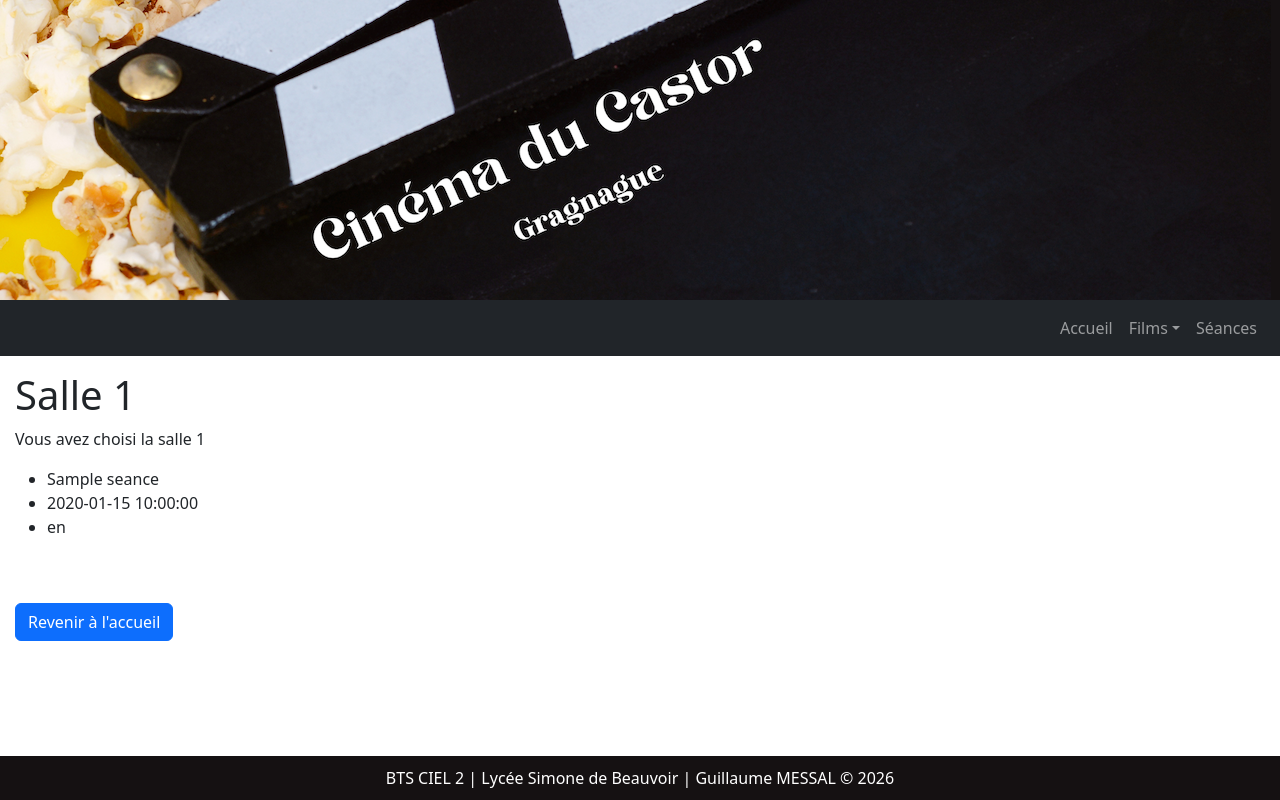
After one commit to guillaume-one/messalProjetCinema, a Flask app: template flaskCine/templates/seance.html in a window 1280 px wide. The commit adds this page. Run offline with Flask 3, Linux system fonts and the light colour scheme; the template is opened without the code that fills it: most values are stand-ins (such as "Sample title", 1, 10 or a date in 2020).

Commit message:
Route getseance fonctionnelle

```diff
--- a/flaskCine/app.py
+++ b/flaskCine/app.py
@@ -2,6 +2,7 @@ from flask import Flask, jsonify, render_template, redirect, url_for
 import pymysql
 import pymysql.cursors
 from config import Config # Importe la configuration
+import json
 app = Flask(__name__)
 def get_db_connection():
     """Crée la connexion à MariaDB avec les identifiants de config.py."""
@@ -69,14 +70,48 @@ def seances():
     co = get_db_connection()
     cursor = co.cursor()
 
-    requete_film = "SELECT * FROM film;"
+    requete_film = "SELECT * FROM seances JOIN salle ON seances.id_salle=salle.id JOIN film ON seances.id_film=film.id;"
     cursor.execute(requete_film)
-    films = cursor.fetchall()
+    info_seances_films = cursor.fetchall()
 
     cursor.close()
     co.close()
 
     return render_template('seances.html', films=films)
+
+@app.route('/seance/<num_salle>')
+def seance(num_salle):
+    co = get_db_connection()
+    cursor = co.cursor()
+
+    requete_seance = """SELECT film.titre, seances.heure_date, seances.version_langue, film.interdit_moins_16_ans FROM film
+                      JOIN seances ON film.id = seances.id_film JOIN salle ON seances.id_salle = salle.ID
+                      WHERE salle.num = %s and seances.heure_date > NOW() ORDER BY seances.heure_date ASC;"""
+
+    cursor.execute(requete_seance, num_salle)
+    seances = cursor.fetchall()
+    print(seances)
+    cursor.close()
+    co.close()
+
+    return render_template('seance.html', seances=seances, num_salle=num_salle)
+
+@app.route('/getseances/<num_salle>')
+def seance_json(num_salle):
+    co = get_db_connection()
+    cursor = co.cursor()
+    requete_seance = """SELECT film.titre, seances.heure_date, seances.version_langue, film.interdit_moins_16_ans
+                        FROM film JOIN seances ON film.id = seances.id_film JOIN salle ON seances.id_salle = salle.ID
+                        WHERE salle.num = %s and seances.heure_date > NOW() ORDER BY seances.heure_date ASC;"""
+
+    cursor.execute(requete_seance, num_salle)
+    seances = cursor.fetchall()
+    print(seances)
+    cursor.close()
+    co.close()
+
+    return seances
+
 
 @app.route('/film/')
 def film_sans_variable():
--- /dev/null
+++ b/flaskCine/templates/seance.html
@@ -0,0 +1,80 @@
+<!DOCTYPE html>
+<html lang="fr">
+<head>
+    <meta charset="UTF-8">
+    <title>{{ seances[0].titre }}</title>
+    <meta name="viewport" content="width=device-width, initial-scale=1.0">
+    <link href="https://cdn.jsdelivr.net/npm/bootstrap@5.3.8/dist/css/bootstrap.min.css" rel="stylesheet"
+          integrity="sha384-sRIl4kxILFvY47J16cr9ZwB07vP4J8+LH7qKQnuqkuIAvNWLzeN8tE5YBujZqJLB" crossorigin="anonymous">
+    <link rel="stylesheet" href="{{ url_for('static', filename='style.css') }}">
+</head>
+<body class="d-flex flex-column min-vh-100">
+
+<header class="banniere-bg">
+    <img src="{{ url_for('static', filename='Ressources/Images/banner.png') }}" alt="Bannière cinéma du Castor" class="img-fluid">
+</header>
+
+<nav class="navbar navbar-expand-sm navbar-dark bg-dark">
+    <div class="container-fluid">
+        <!-- Bouton hamburger (visible uniquement sur petit écran) -->
+        <button class="navbar-toggler" type="button" data-bs-toggle="collapse" data-bs-target="#menu">
+            <span class="navbar-toggler-icon"></span>
+        </button>
+    </div>
+
+    <!-- Partie repliable : contient les liens -->
+    <div class="collapse navbar-collapse" id="menu">
+        <ul class="navbar-nav me-auto mb-2 mb-lg-0">
+            <li class="nav-item dropdown">
+                <a class="nav-link" href="/" role="button">Accueil</a>
+            </li>
+            <li class="nav-item dropdown">
+                 <a class="nav-link dropdown-toggle" role="button" data-bs-toggle="dropdown">Films</a>
+                <ul class="dropdown-menu dropdown-menu-end">
+                    <li><a class="dropdown-item" href="/films">Tous les films</a></li>
+                    <div class="dropdown-divider"></div>
+                    {% for film in films %}
+                        <li><a class="dropdown-item" href="/film/{{ film.id }}">{{ film.titre }}</a></li>
+                    {% endfor %}
+                </ul>
+            </li>
+            <li class="nav-item dropdown">
+                <a class="nav-link" href="/seances" role="button">Séances</a>
+            </li>
+        </ul>
+    </div>
+</nav>
+
+<div id="main" class="container-fluid">
+
+    <h1>Salle {{ num_salle }}</h1>
+    <p>Vous avez choisi la salle {{ num_salle }}</p>
+
+    {% for seance in seances %}
+        <ul>
+            <li>{{ seance.titre }}</li>
+            <li>{{ seance.heure_date }}</li>
+            <li>{{ seance.version_langue }}</li>
+        </ul>
+        {% if seance.interdit_moins_16_ans %}
+            <img src="{{ url_for('static', filename="Ressources/Images/interdiction-moins-de-16-ans.png") }}" style="height: 75px;">
+        {% endif %}
+
+    {% endfor %}
+
+    <br><br>
+
+    <a href="/" class="btn btn-primary">Revenir à l'accueil</a>
+</div>
+
+<br><br>
+
+<footer class="pied mt-auto">
+    BTS CIEL 2 | Lycée Simone de Beauvoir | Guillaume MESSAL &copy; 2026
+</footer>
+
+<script src="https://cdn.jsdelivr.net/npm/bootstrap@5.3.8/dist/js/bootstrap.bundle.min.js"
+        integrity="sha384-FKyoEForCGlyvwx9Hj09JcYn3nv7wiPVlz7YYwJrWVcXK/BmnVDxM+D2scQbITxI"
+        crossorigin="anonymous"></script>
+</body>
+</html>
```
Also changed, not shown: flaskCine/templates/seances.html (+1 -58 lines), flaskCine/update_date.py (added, +63 -0 lines), flaskCine/static/Ressources/Images/affiche-mandalorian.jpg (added).
